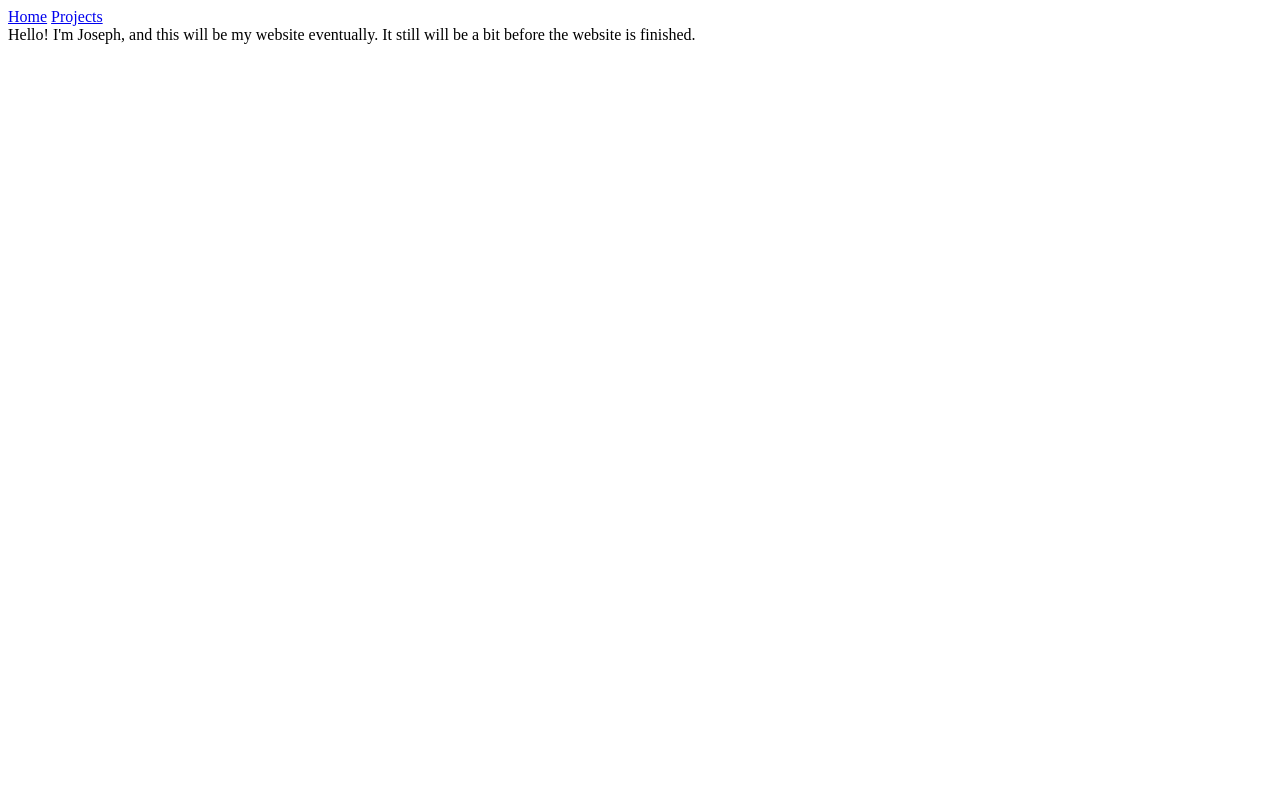
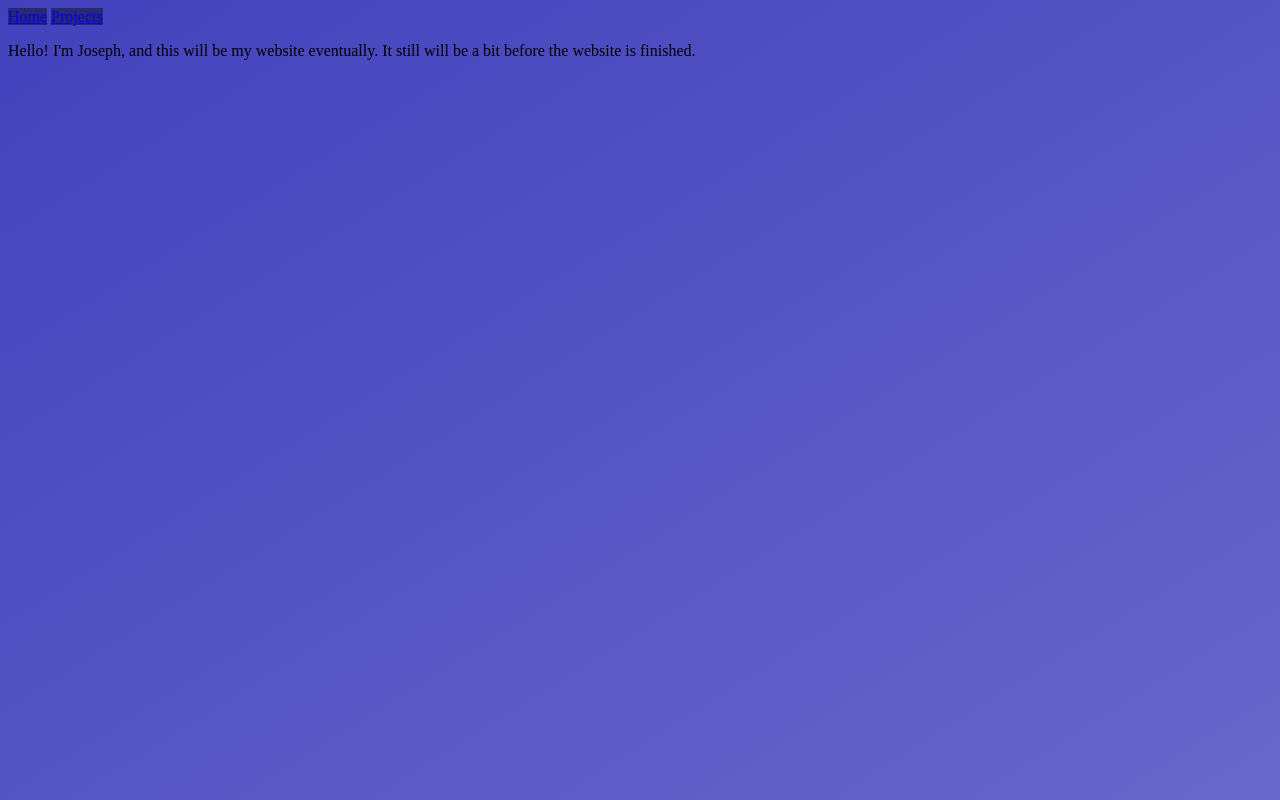
Before and after one commit to joseph-simutis/joseph-simutis.github.io, a plain HTML site: page index.html in a window 1280 px wide. Drawn offline with Linux system fonts and the light colour scheme.

Commit message:
Navbar testing 2

```diff
--- a/index.html
+++ b/index.html
@@ -9,6 +9,6 @@
       <li class="navbar-link"><a href="index.html">Home</a></li>
       <li class="navbar-link"><a href="projects.html">Projects</a></li>
     </ul>
-    Hello! I'm Joseph, and this will be my website eventually. It still will be a bit before the website is finished.
+    <p>Hello! I'm Joseph, and this will be my website eventually. It still will be a bit before the website is finished.</p>
   </body>
 </html>
--- a/styles.css
+++ b/styles.css
@@ -1,3 +1,11 @@
+html {
+    background-image: linear-gradient(to bottom right, #4242BD, #6867CB);
+    background-position: center;
+    background-repeat: no-repeat;
+    background-size: cover;
+    height: 100%;
+}
+
 .navbar {
     list-style-type: none;
     margin: 0;
@@ -6,4 +14,9 @@
 
 .navbar-link {
     display: inline;
+    background-color: #282873;
 }
+
+.active {
+    background-color: #42BD42;
+}
```
